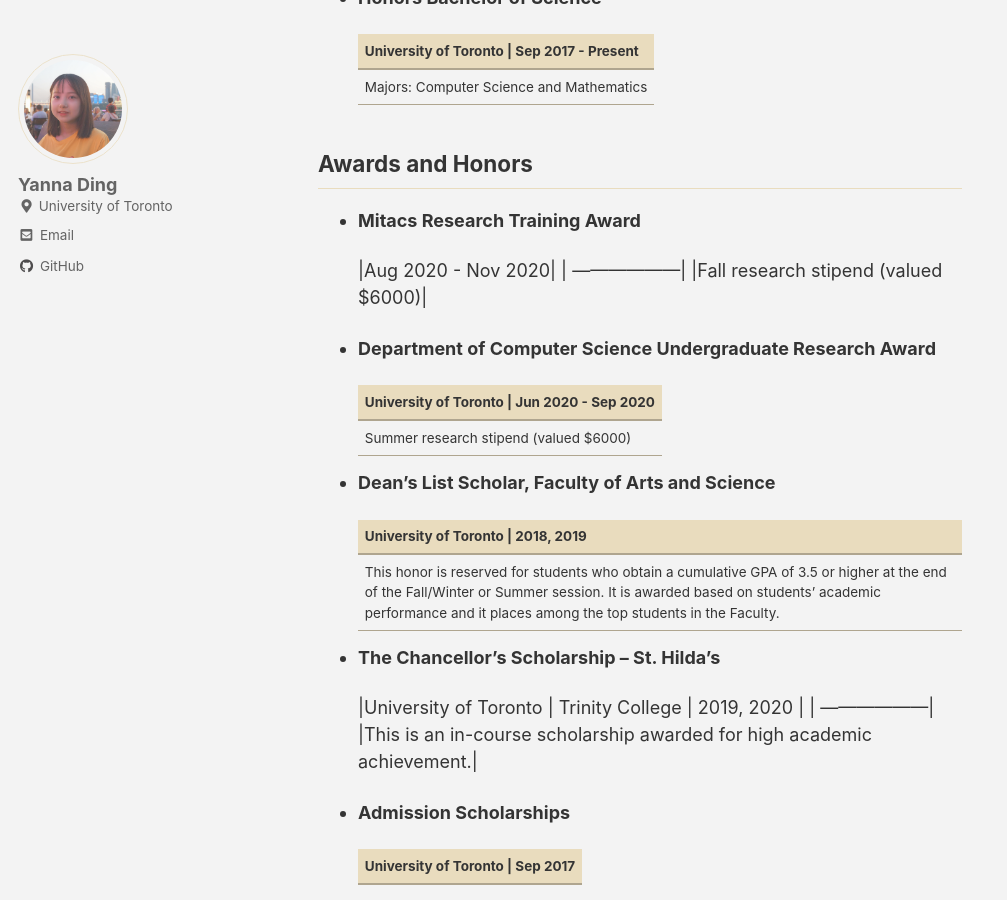
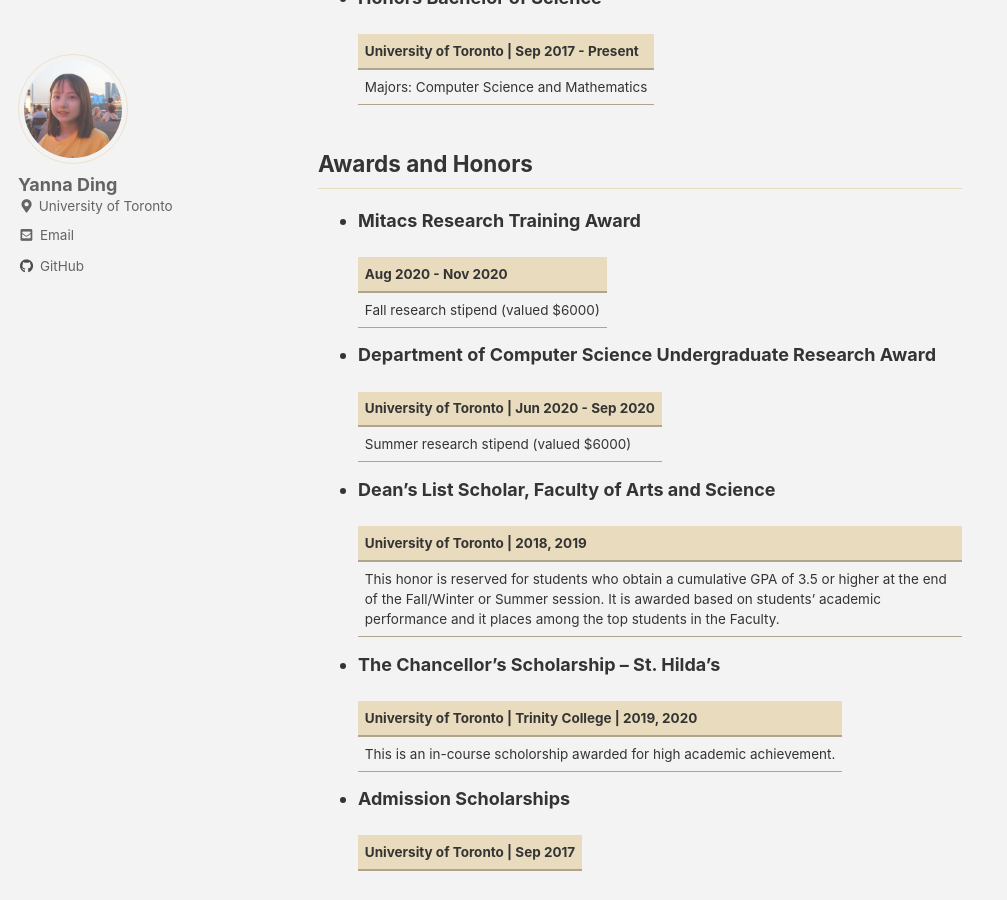
Before and after one commit to dingyanna/dingyanna.github.io, a Jekyll site: the page built from _pages/home.md, in a window 1280 px wide and 900 px high, scrolled down 373 px. Shown: the whole window, without its empty margins (0-1007 px from the left). Built offline with Jekyll 4.4.1, drawn with Linux system fonts in a browser that asks for light colours; cached includes are drawn as plain includes.

Commit message:
added space

```diff
--- a/_pages/home.md
+++ b/_pages/home.md
@@ -28,7 +28,7 @@
     |Aug 2020 - Nov 2020|
     | ------------------|
     |Fall research stipend (valued $6000)|
-    <!-- https://www.utm.utoronto.ca/vp-research/mitacs-research-training-award -->
+
 
 * **Department of Computer Science Undergraduate Research Award**
 
@@ -44,11 +44,12 @@
     | This honor is reserved for students who obtain a cumulative GPA of 3.5 or higher at the end of the Fall/Winter or Summer session. It is awarded based on students' academic performance and it places among the top students in the Faculty.|
 
 * **The Chancellor’s Scholarship – St. Hilda’s**
+<!-- https://www.trinity.utoronto.ca/study-arts-science/scholarships-financial-aid/in-course-scholarships/ -->
 
     |University of Toronto \| Trinity College \| 2019, 2020 |
     | ------------------|
-    |This is an in-course scholarship awarded for high academic achievement.|
-   <!-- https://www.trinity.utoronto.ca/study-arts-science/scholarships-financial-aid/in-course-scholarships/ -->
+    |This is an in-course scholorship awarded for high academic achievement.|
+
 
 * **Admission Scholarships**
 
```
Also changed, not shown: 2 other files.
